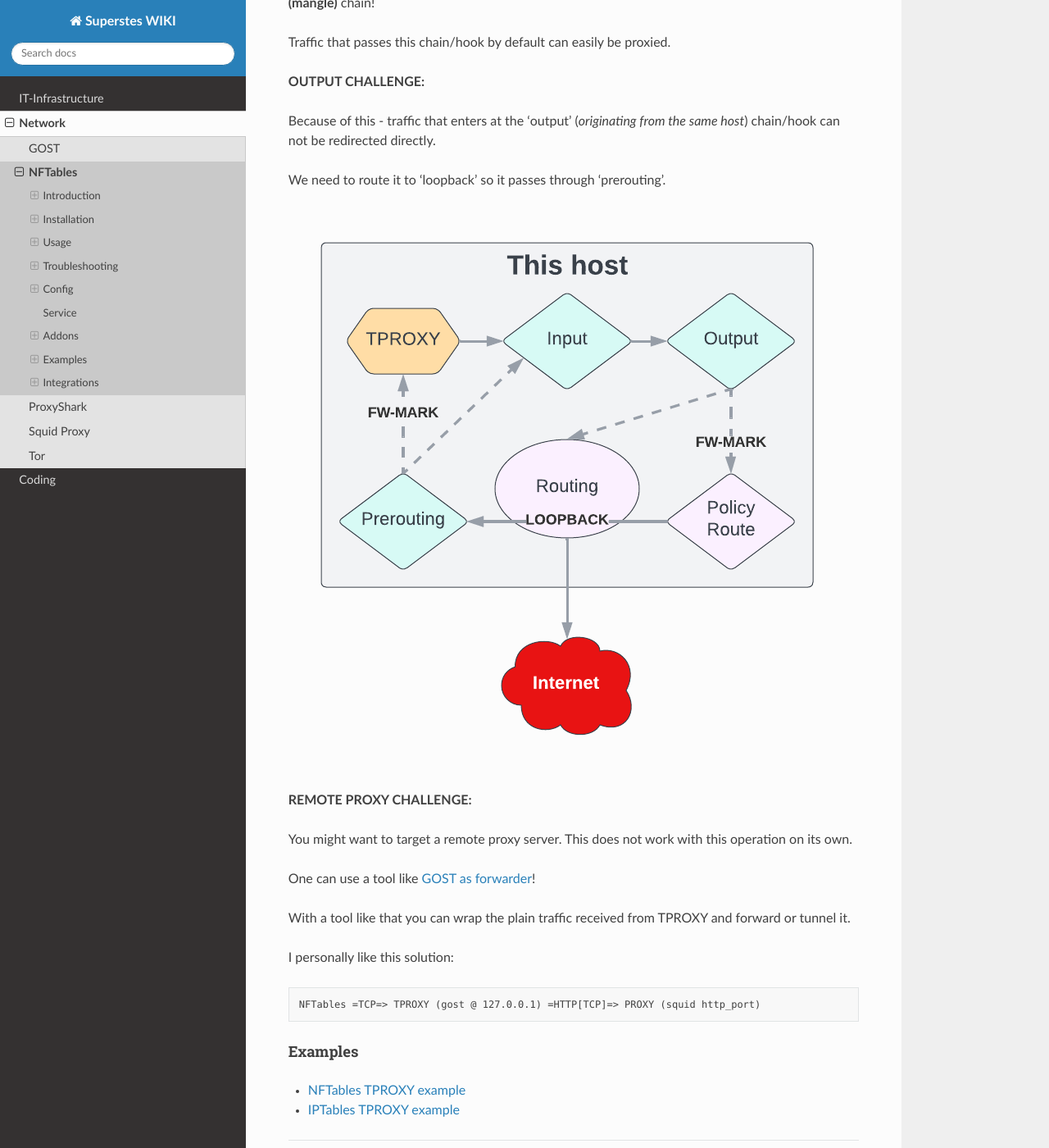
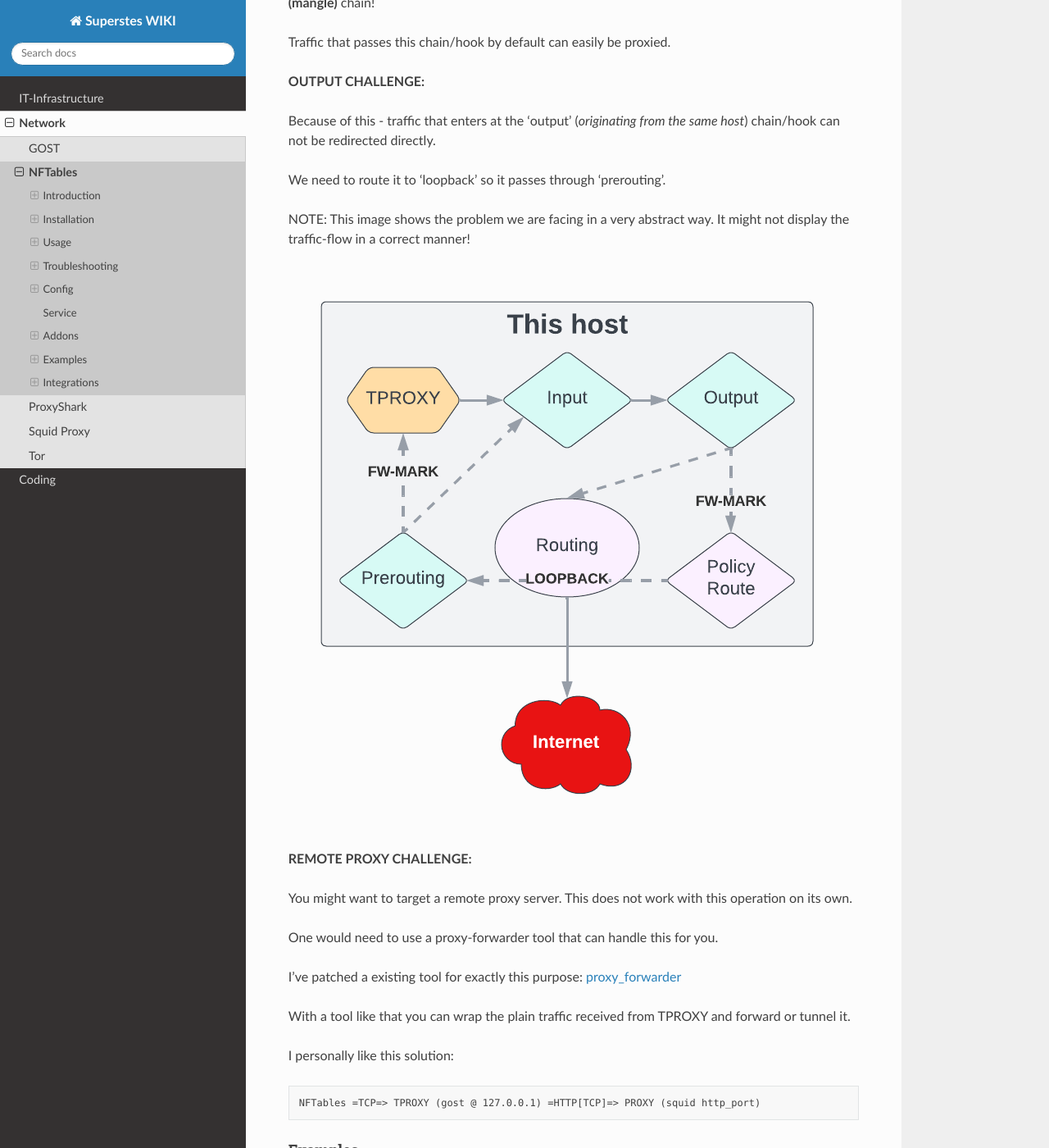
Before and after one commit to superstes/wiki, a Sphinx documentation site: the page built from source/1/network/nftables.rst, in a window 1280 px wide and 1400 px high, scrolled down 5132 px. Shown: the whole window at 82% size. Built offline with Sphinx 7.4.7 and the Read the Docs theme 2.0.0, drawn with Linux system fonts in a browser that asks for light colours.

Commit message:
updated squid/nftables infos

```diff
--- a/source/1/network/nftables.rst
+++ b/source/1/network/nftables.rst
@@ -252,13 +252,18 @@ Because of this - traffic that enters at the 'output' (*originating from the sam
 
 We need to route it to 'loopback' so it passes through 'prerouting'.
 
+NOTE: This image shows the problem we are facing in a very abstract way. It might not display the traffic-flow in a correct manner!
+
 |nft_tproxy|
+
 
 **REMOTE PROXY CHALLENGE:**
 
 You might want to target a remote proxy server. This does not work with this operation on its own.
 
-One can use a tool like :ref:`GOST as forwarder <net_gost>`!
+One would need to use a proxy-forwarder tool that can handle this for you.
+
+I've patched a existing tool for exactly this purpose: `proxy_forwarder <https://github.com/superstes/proxy-forwarder>`_
 
 With a tool like that you can wrap the plain traffic received from TPROXY and forward or tunnel it.
 
--- a/source/1/network/squid.rst
+++ b/source/1/network/squid.rst
@@ -2,6 +2,8 @@
 
 .. include:: ../../_inc/head.rst
 
+.. |squid_remote| image:: ../../_static/img/network/squid_remote.png
+   :class: wiki-img-img
 
 ***********
 Squid Proxy
```
Also changed, not shown: other parts of source/1/network/squid.rst (+2 -0 lines), source/_static/img/network/nftables_tproxy.png, source/_static/img/network/squid_remote.png (added).
